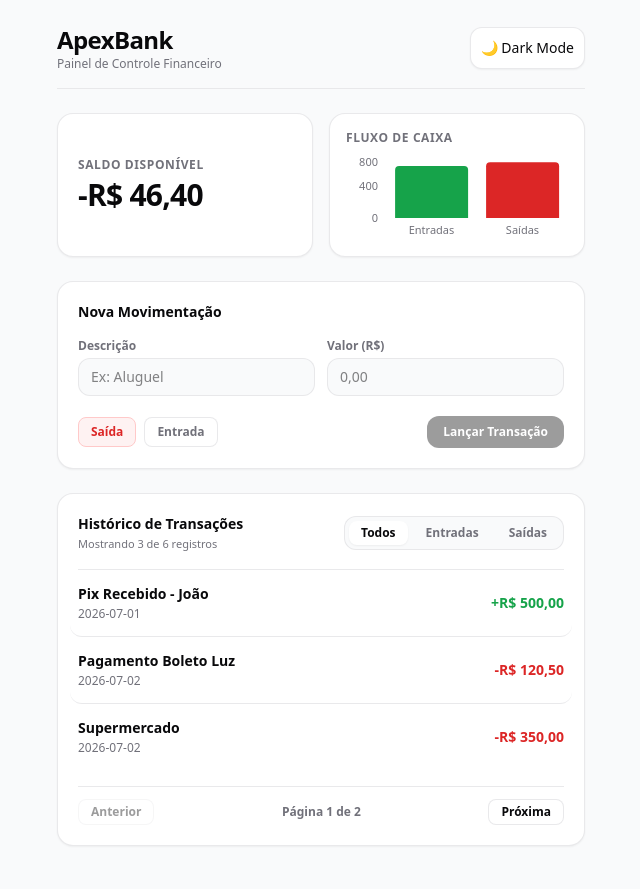
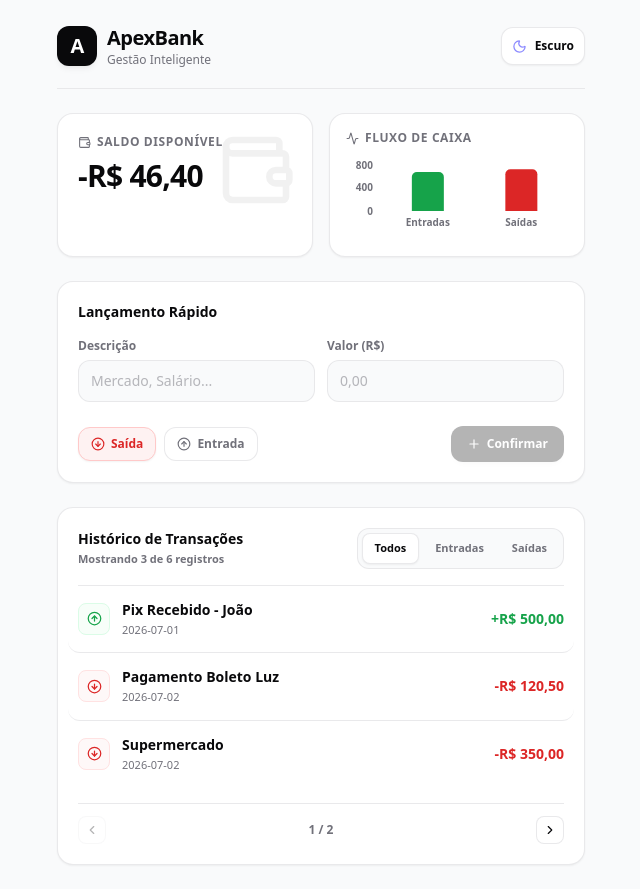
Before and after one commit to ManzanoW/apexbank-dashboard, a Next.js app: page / in a window 1280 px wide. Shown: the whole page, without its empty margins (319-959 px from the left). Built offline with nearby package versions, Linux system fonts and the light colour scheme.

Commit message:
design: upgrade UI aesthetics with Lucide icons and micro-interactions

```diff
--- a/package.json
+++ b/package.json
@@ -11,6 +11,7 @@
     "test:coverage": "jest --coverage"
   },
   "dependencies": {
+    "lucide-react": "^1.23.0",
     "next": "16.2.10",
     "react": "19.2.4",
     "react-dom": "19.2.4",
--- a/src/components/dashboard/TransactionDashboard.tsx
+++ b/src/components/dashboard/TransactionDashboard.tsx
@@ -5,6 +5,17 @@ import { useTransactions } from './useTransactions';
 import { useTheme } from './useTheme';
 import { TransactionType } from './types';
 import { BarChart, Bar, XAxis, YAxis, Tooltip, ResponsiveContainer } from 'recharts';
+import {
+  ArrowUpCircle,
+  ArrowDownCircle,
+  Plus,
+  Moon,
+  Sun,
+  ChevronLeft,
+  ChevronRight,
+  Wallet,
+  Activity
+} from 'lucide-react';
 
 export default function TransactionDashboard() {
   const {
@@ -40,46 +51,72 @@ export default function TransactionDashboard() {
   return (
     <div className="p-6 font-sans max-w-xl mx-auto min-h-screen space-y-6">
 
-      {/* Header Avançado com Alternador de Tema */}
-      <div className="flex items-center justify-between pb-4 border-b border-border-custom">
+      {/* Header Avançado e Premium */}
+      <div className="flex items-center justify-between pb-5 border-b border-border-custom">
+        <div className="flex items-center gap-2.5">
+          <div className="h-10 w-10 bg-btn-bg text-btn-text rounded-xl flex items-center justify-center shadow-md shadow-text-main/5 font-black text-xl tracking-tighter">
+            A
+          </div>
           <div>
-          <h2 className="text-2xl font-black tracking-tight text-text-main">ApexBank</h2>
-          <p className="text-xs text-text-muted">Painel de Controle Financeiro</p>
+            <h2 className="text-xl font-black tracking-tight text-text-main">ApexBank</h2>
+            <p className="text-xs font-medium text-text-muted">Gestão Inteligente</p>
+          </div>
         </div>
 
         <button
           onClick={toggleTheme}
-          className="p-2.5 rounded-xl border border-border-custom bg-bg-card hover:bg-bg-page cursor-pointer shadow-xs text-sm"
+          className="p-2.5 rounded-xl border border-border-custom bg-bg-card hover:bg-bg-page text-text-main hover:-translate-y-0.5 active:scale-95 cursor-pointer shadow-xs transition-all duration-200 flex items-center gap-2 text-xs font-bold"
           title="Alternar Tema"
         >
-          {theme === 'light' ? '🌙 Dark Mode' : '☀️ Light Mode'}
+          {theme === 'light' ? (
+            <>
+              <Moon size={15} className="text-indigo-500 animate-pulse" />
+              <span>Escuro</span>
+            </>
+          ) : (
+            <>
+              <Sun size={15} className="text-amber-500" />
+              <span>Claro</span>
+            </>
+          )}
         </button>
       </div>
 
-      {/* Grid de Resumos (Estilização de Elevação Sutil) */}
+      {/* Grid de Resumos (Cards Polidos) */}
       <div className="grid grid-cols-1 sm:grid-cols-2 gap-4">
         {/* Card de Saldo */}
-        <div className="bg-bg-card p-5 rounded-2xl shadow-xs border border-border-custom flex flex-col justify-center">
-          <p className="m-0 text-xs text-text-muted font-bold uppercase tracking-wider">Saldo Disponível</p>
+        <div className="bg-bg-card p-5 rounded-2xl shadow-xs border border-border-custom flex flex-col justify-between relative overflow-hidden group">
+          <div className="absolute top-0 right-0 p-4 opacity-5 group-hover:scale-110 transition-transform text-text-main">
+            <Wallet size={80} />
+          </div>
+          <div>
+            <p className="m-0 text-xs text-text-muted font-bold uppercase tracking-wider flex items-center gap-1.5">
+              <Wallet size={13} />
+              Saldo Disponível
+            </p>
             {isLoading ? (
-            <div className="h-9 w-40 bg-border-custom animate-pulse rounded-md mt-2" />
+              <div className="h-9 w-40 bg-border-custom/50 animate-pulse rounded-lg mt-3" />
             ) : (
-            <h3 className="m-0 mt-1 text-3xl font-extrabold tracking-tight text-text-main">
+              <h3 className="m-0 mt-2 text-3xl font-black tracking-tight text-text-main">
                 {balance.toLocaleString('pt-BR', { style: 'currency', currency: 'BRL' })}
               </h3>
             )}
           </div>
+        </div>
 
         {/* Card de Análise Gráfica */}
-        <div className="bg-bg-card p-4 rounded-2xl shadow-xs border border-border-custom h-36">
-          <p className="text-xs text-text-muted font-bold uppercase tracking-wider mb-2">Fluxo de Caixa</p>
+        <div className="bg-bg-card p-4 rounded-2xl shadow-xs border border-border-custom h-36 flex flex-col justify-between">
+          <p className="text-xs text-text-muted font-bold uppercase tracking-wider flex items-center gap-1.5">
+            <Activity size={13} />
+            Fluxo de Caixa
+          </p>
           {isLoading ? (
-            <div className="h-20 w-full bg-border-custom animate-pulse rounded-md" />
+            <div className="h-20 w-full bg-border-custom/50 animate-pulse rounded-xl mt-2" />
           ) : (
-            <ResponsiveContainer width="100%" height="85%">
-              <BarChart data={chartData} margin={{ top: 0, right: 0, left: -20, bottom: 0 }}>
-                <XAxis dataKey="name" tick={{ fontSize: 11, fill: 'var(--color-text-muted)' }} axisLine={false} tickLine={false} />
-                <YAxis tick={{ fontSize: 11, fill: 'var(--color-text-muted)' }} axisLine={false} tickLine={false} />
+            <ResponsiveContainer width="100%" height="75%">
+              <BarChart data={chartData} margin={{ top: 5, right: 0, left: -25, bottom: 0 }}>
+                <XAxis dataKey="name" tick={{ fontSize: 10, fill: 'var(--color-text-muted)', fontWeight: 600 }} axisLine={false} tickLine={false} />
+                <YAxis tick={{ fontSize: 10, fill: 'var(--color-text-muted)', fontWeight: 600 }} axisLine={false} tickLine={false} />
                 <Tooltip
                   formatter={(value: unknown) => {
                     if (value === undefined || value === null) return ['', 'Total'];
@@ -90,11 +127,13 @@ export default function TransactionDashboard() {
                     backgroundColor: 'var(--color-bg-card)',
                     borderColor: 'var(--color-border-custom)',
                     color: 'var(--color-text-main)',
-                    fontSize: '12px',
-                    borderRadius: '8px'
+                    fontSize: '11px',
+                    fontWeight: 600,
+                    borderRadius: '12px',
+                    boxShadow: '0 4px 12px rgba(0, 0, 0, 0.05)'
                   }}
                 />
-                <Bar dataKey="valor" radius={[4, 4, 0, 0]} />
+                <Bar dataKey="valor" radius={[5, 5, 0, 0]} maxBarSize={32} />
               </BarChart>
             </ResponsiveContainer>
           )}
@@ -103,23 +142,25 @@ export default function TransactionDashboard() {
 
       {/* Formulário de Nova Transação */}
       <div className="bg-bg-card rounded-2xl shadow-xs border border-border-custom p-5">
-        <h4 className="text-sm font-bold text-text-main mb-4">Nova Movimentação</h4>
+        <h4 className="text-sm font-bold text-text-main mb-4 flex items-center gap-1.5">
+          Lançamento Rápido
+        </h4>
         <form onSubmit={handleSubmit} className="space-y-4">
           <div className="grid grid-cols-2 gap-3">
             <div>
-              <label className="block text-xs font-semibold text-text-muted mb-1">Descrição</label>
+              <label className="block text-xs font-bold text-text-muted mb-1.5">Descrição</label>
               <input
                 type="text"
-                placeholder="Ex: Aluguel"
+                placeholder="Mercado, Salário..."
                 value={description}
                 onChange={(e) => setDescription(e.target.value)}
                 disabled={isSubmitting || isLoading}
-                className="w-full text-sm px-3 py-2 bg-bg-page border border-border-custom rounded-xl text-text-main focus:outline-none focus:ring-2 focus:ring-text-main/10 focus:border-text-main disabled:opacity-50"
+                className="w-full text-sm font-medium px-3 py-2.5 bg-bg-page border border-border-custom rounded-xl text-text-main focus:outline-none focus:ring-2 focus:ring-text-main/5 focus:border-text-main transition-all disabled:opacity-50 placeholder:text-text-muted/50"
                 required
               />
             </div>
             <div>
-              <label className="block text-xs font-semibold text-text-muted mb-1">Valor (R$)</label>
+              <label className="block text-xs font-bold text-text-muted mb-1.5">Valor (R$)</label>
               <input
                 type="number"
                 step="0.01"
@@ -127,36 +168,38 @@ export default function TransactionDashboard() {
                 value={amount}
                 onChange={(e) => setAmount(e.target.value)}
                 disabled={isSubmitting || isLoading}
-                className="w-full text-sm px-3 py-2 bg-bg-page border border-border-custom rounded-xl text-text-main focus:outline-none focus:ring-2 focus:ring-text-main/10 focus:border-text-main disabled:opacity-50"
+                className="w-full text-sm font-medium px-3 py-2.5 bg-bg-page border border-border-custom rounded-xl text-text-main focus:outline-none focus:ring-2 focus:ring-text-main/5 focus:border-text-main transition-all disabled:opacity-50 placeholder:text-text-muted/50"
                 required
               />
             </div>
           </div>
 
-          <div className="flex items-center justify-between pt-1">
+          <div className="flex items-center justify-between pt-2">
             <div className="flex gap-2">
               <button
                 type="button"
                 onClick={() => setType('DEBIT')}
                 disabled={isSubmitting || isLoading}
-                className={`px-3 py-1.5 text-xs font-bold rounded-lg border transition-all cursor-pointer ${
+                className={`px-3 py-2 text-xs font-bold rounded-xl border transition-all duration-200 cursor-pointer flex items-center gap-1.5 ${
                   type === 'DEBIT'
-                    ? 'bg-red-50 dark:bg-red-950/30 text-bank-danger border-red-200 dark:border-red-900/50'
-                    : 'bg-bg-card text-text-muted border-border-custom'
+                    ? 'bg-red-50 dark:bg-red-950/20 text-bank-danger border-red-200 dark:border-red-900/40 shadow-xs'
+                    : 'bg-bg-card text-text-muted border-border-custom hover:bg-bg-page'
                 }`}
               >
+                <ArrowDownCircle size={14} />
                 Saída
               </button>
               <button
                 type="button"
                 onClick={() => setType('CREDIT')}
                 disabled={isSubmitting || isLoading}
-                className={`px-3 py-1.5 text-xs font-bold rounded-lg border transition-all cursor-pointer ${
+                className={`px-3 py-2 text-xs font-bold rounded-xl border transition-all duration-200 cursor-pointer flex items-center gap-1.5 ${
                   type === 'CREDIT'
-                    ? 'bg-green-50 dark:bg-green-950/30 text-bank-success border-green-200 dark:border-green-900/50'
-                    : 'bg-bg-card text-text-muted border-border-custom'
+                    ? 'bg-green-50 dark:bg-green-950/20 text-bank-success border-green-200 dark:border-green-900/40 shadow-xs'
+                    : 'bg-bg-card text-text-muted border-border-custom hover:bg-bg-page'
                 }`}
               >
+                <ArrowUpCircle size={14} />
                 Entrada
               </button>
             </div>
@@ -164,9 +207,10 @@ export default function TransactionDashboard() {
             <button
               type="submit"
               disabled={isSubmitting || isLoading || !description || !amount}
-              className="bg-btn-bg text-btn-text text-xs font-bold px-4 py-2 rounded-xl hover:opacity-90 transition-opacity cursor-pointer disabled:opacity-40"
+              className="bg-btn-bg text-btn-text text-xs font-bold px-4 py-2.5 rounded-xl hover:-translate-y-0.5 active:scale-95 shadow-md shadow-text-main/5 transition-all cursor-pointer disabled:opacity-30 disabled:pointer-events-none flex items-center gap-1.5"
             >
-              {isSubmitting ? 'Processando...' : 'Lançar Transação'}
+              <Plus size={14} />
+              {isSubmitting ? 'Processando...' : 'Confirmar'}
             </button>
           </div>
         </form>
@@ -177,16 +221,16 @@ export default function TransactionDashboard() {
         <div className="flex items-center justify-between mb-4">
           <div>
             <h4 className="text-sm font-bold text-text-main">Histórico de Transações</h4>
-            <p className="text-[11px] text-text-muted mt-0.5">Mostrando {transactions.length} de {totalCount} registros</p>
+            <p className="text-[11px] font-semibold text-text-muted mt-0.5">Mostrando {transactions.length} de {totalCount} registros</p>
           </div>
-          <div className="flex gap-1.5 bg-bg-page p-1 rounded-xl border border-border-custom">
+          <div className="flex gap-1 bg-bg-page p-1 rounded-xl border border-border-custom">
             {(['ALL', 'CREDIT', 'DEBIT'] as const).map((t) => (
               <button
                 key={t}
                 onClick={() => setFilter(t)}
                 disabled={isLoading}
-                className={`px-3 py-1 text-xs font-bold rounded-lg transition-all cursor-pointer disabled:opacity-50
-                  ${filter === t ? 'bg-bg-card text-text-main shadow-xs' : 'text-text-muted hover:text-text-main'}`}
+                className={`px-3 py-1.5 text-[11px] font-bold rounded-lg transition-all cursor-pointer disabled:opacity-50
+                  ${filter === t ? 'bg-bg-card text-text-main shadow-xs border border-border-custom' : 'text-text-muted hover:text-text-main'}`}
               >
                 {t === 'ALL' ? 'Todos' : t === 'CREDIT' ? 'Entradas' : 'Saídas'}
               </button>
@@ -198,20 +242,29 @@ export default function TransactionDashboard() {
           {isLoading ? (
             Array.from({ length: 3 }).map((_, i) => (
               <li key={i} className="flex justify-between py-4 items-center">
-                <div className="space-y-2"><div className="h-4 w-32 bg-border-custom animate-pulse rounded" /></div>
-                <div className="h-4 w-20 bg-border-custom animate-pulse rounded" />
+                <div className="space-y-2"><div className="h-4 w-32 bg-border-custom/50 animate-pulse rounded-lg" /></div>
+                <div className="h-4 w-20 bg-border-custom/50 animate-pulse rounded-lg" />
               </li>
             ))
           ) : transactions.length === 0 ? (
-            <div className="text-center py-8 text-sm text-text-muted">Nenhuma movimentação encontrada.</div>
+            <div className="text-center py-10 text-sm font-medium text-text-muted">Nenhuma movimentação encontrada.</div>
           ) : (
             transactions.map((tx) => (
-              <li key={tx.id} className="flex justify-between py-3.5 items-center hover:bg-bg-page/50 px-2 -mx-2 rounded-xl transition-colors">
+              <li key={tx.id} className="flex justify-between py-3.5 items-center hover:bg-bg-page/40 px-2.5 -mx-2.5 rounded-xl transition-all duration-200">
+                <div className="flex items-center gap-3">
+                  <div className={`h-8 w-8 rounded-lg flex items-center justify-center border ${
+                    tx.type === 'CREDIT'
+                      ? 'bg-green-50/50 dark:bg-green-950/10 text-bank-success border-green-100 dark:border-green-950/30'
+                      : 'bg-red-50/50 dark:bg-red-950/10 text-bank-danger border-red-100 dark:border-red-950/30'
+                  }`}>
+                    {tx.type === 'CREDIT' ? <ArrowUpCircle size={15} /> : <ArrowDownCircle size={15} />}
+                  </div>
                   <div>
-                  <div className="font-semibold text-text-main text-sm">{tx.description}</div>
-                  <div className="text-xs text-text-muted mt-0.5">{tx.date}</div>
+                    <div className="font-bold text-text-main text-sm">{tx.description}</div>
+                    <div className="text-[11px] font-medium text-text-muted mt-0.5">{tx.date}</div>
                   </div>
-                <span className={`font-bold text-sm ${tx.type === 'CREDIT' ? 'text-bank-success' : 'text-bank-danger'}`}>
+                </div>
+                <span className={`font-extrabold text-sm ${tx.type === 'CREDIT' ? 'text-bank-success' : 'text-bank-danger'}`}>
                   {tx.type === 'CREDIT' ? '+' : ''}
                   {tx.amount.toLocaleString('pt-BR', { style: 'currency', currency: 'BRL' })}
                 </span>
@@ -220,25 +273,25 @@ export default function TransactionDashboard() {
           )}
         </ul>
 
-        {/* Barra de Navegação */}
+        {/* Barra de Navegação Premium */}
         {!isLoading && totalPages > 1 && (
           <div className="flex items-center justify-between pt-3 border-t border-border-custom">
             <button
               onClick={() => setCurrentPage(prev => Math.max(prev - 1, 1))}
               disabled={currentPage === 1}
-              className="px-3 py-1 text-xs font-bold border border-border-custom rounded-lg bg-bg-card hover:bg-bg-page text-text-main disabled:opacity-40 cursor-pointer disabled:cursor-default transition-colors"
+              className="p-1.5 border border-border-custom rounded-lg bg-bg-card hover:bg-bg-page text-text-main disabled:opacity-30 cursor-pointer disabled:cursor-default transition-all flex items-center gap-1 text-xs font-bold"
             >
-              Anterior
+              <ChevronLeft size={14} />
             </button>
             <span className="text-xs text-text-muted font-bold">
-              Página {currentPage} de {totalPages}
+              {currentPage} / {totalPages}
             </span>
             <button
               onClick={() => setCurrentPage(prev => Math.min(prev + 1, totalPages))}
               disabled={currentPage === totalPages}
-              className="px-3 py-1 text-xs font-bold border border-border-custom rounded-lg bg-bg-card hover:bg-bg-page text-text-main disabled:opacity-40 cursor-pointer disabled:cursor-default transition-colors"
+              className="p-1.5 border border-border-custom rounded-lg bg-bg-card hover:bg-bg-page text-text-main disabled:opacity-30 cursor-pointer disabled:cursor-default transition-all flex items-center gap-1 text-xs font-bold"
             >
-              Próxima
+              <ChevronRight size={14} />
             </button>
           </div>
         )}
```
Also changed, not shown: 1 other file (tests, documents, lock files or other folders). Lines whose indentation alone changed are shown as unchanged.
